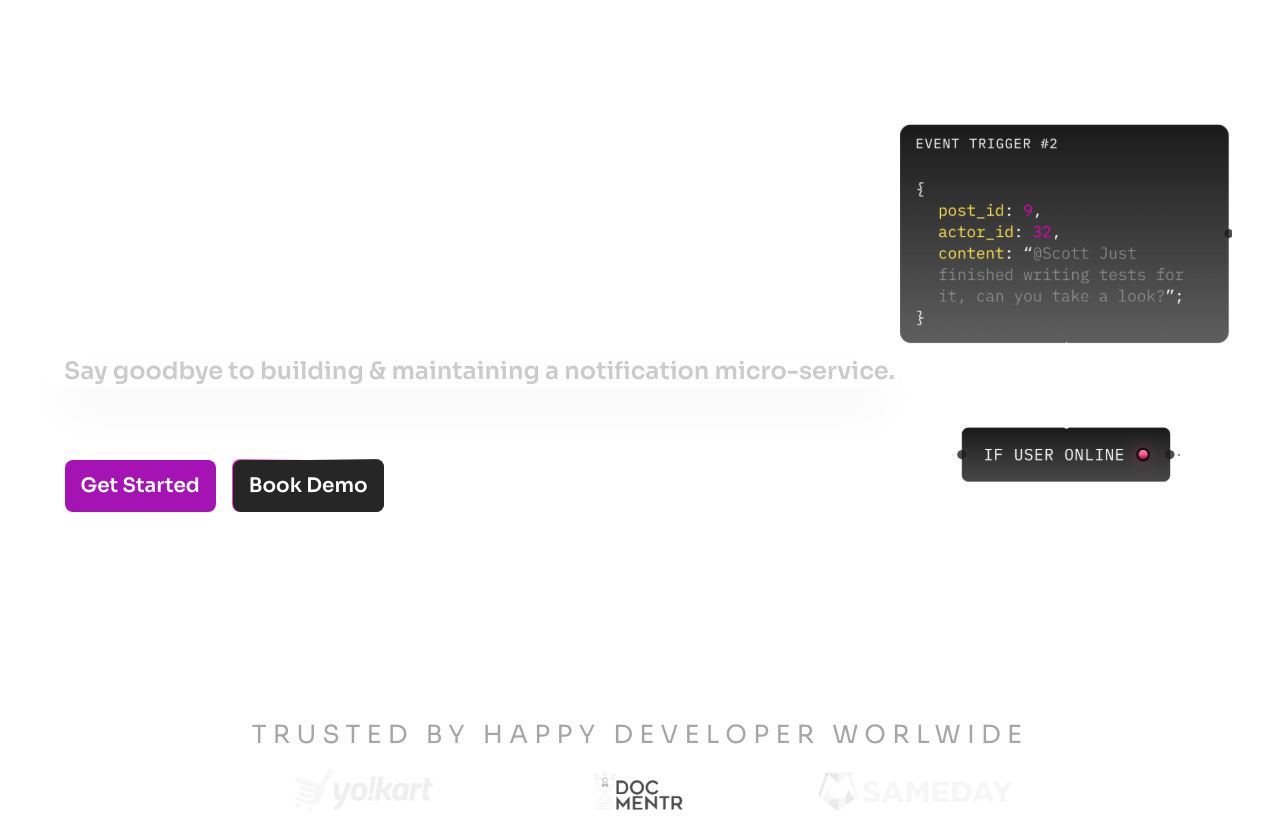
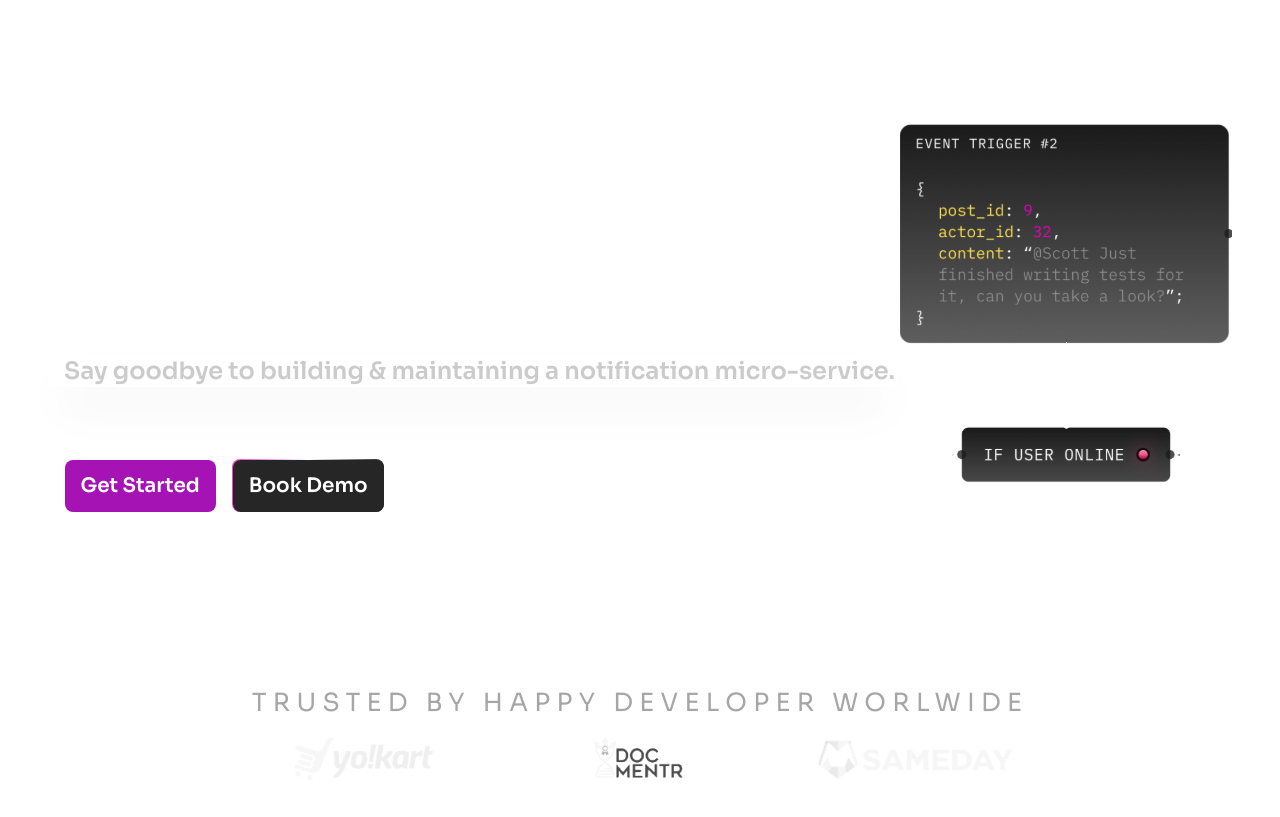
Before and after one commit to Ashrayaa/Engagespot-New, a Next.js app: page /components/Introduction in a window 1280 px wide. Built offline with nearby package versions, Linux system fonts and the light colour scheme.

Commit message:
error fix

```diff
--- a/pages/components/Header.tsx
+++ b/pages/components/Header.tsx
@@ -8,7 +8,7 @@ type Props = {};
 const Header = (props: Props) => {
   return (
     <>
-      <div className="xl:mx-6 flex lg:justify-between lg:items-center lg:p-4 lg:px-6 p-4 text-white lg:gap-24 2xl:justify-around xl:justify-between xl:gap-52 2xl:gap-[400px]">
+      <div className="xl:mx-6 flex lg:justify-between lg:items-center lg:p-4 lg:px-6 p-4 text-white lg:gap-24 2xl:justify-around xl:justify-between xl:gap-52 2xl:gap-[420px]">
         {/* LOGO */}
         <Link href="/">
           <Image src={Logo} alt="logo" width="150" className="lg:pb-5 md:pl-4" />
--- a/pages/components/Introduction.tsx
+++ b/pages/components/Introduction.tsx
@@ -41,7 +41,7 @@ const Introduction = (props: Props) => {
         </div>
       </div>
       {/* sm:ml-[120px] lg:ml-[230px] 2xl:ml-[430px] xl:ml-[360px] -> */}
-      <div className="px-4 flex flex-col justify-center items-center xl:mt-36">
+      <div className="px-4 flex flex-col justify-center items-center xl:mt-28">
         <h4 className="text-[#525252] sm:text-[#A7A6A7] tracking-widest sm:text-[13px] lg:text-lg text-[11px] xl:text-[25px]">
           TRUSTED BY HAPPY DEVELOPER WORLWIDE
         </h4>
```
